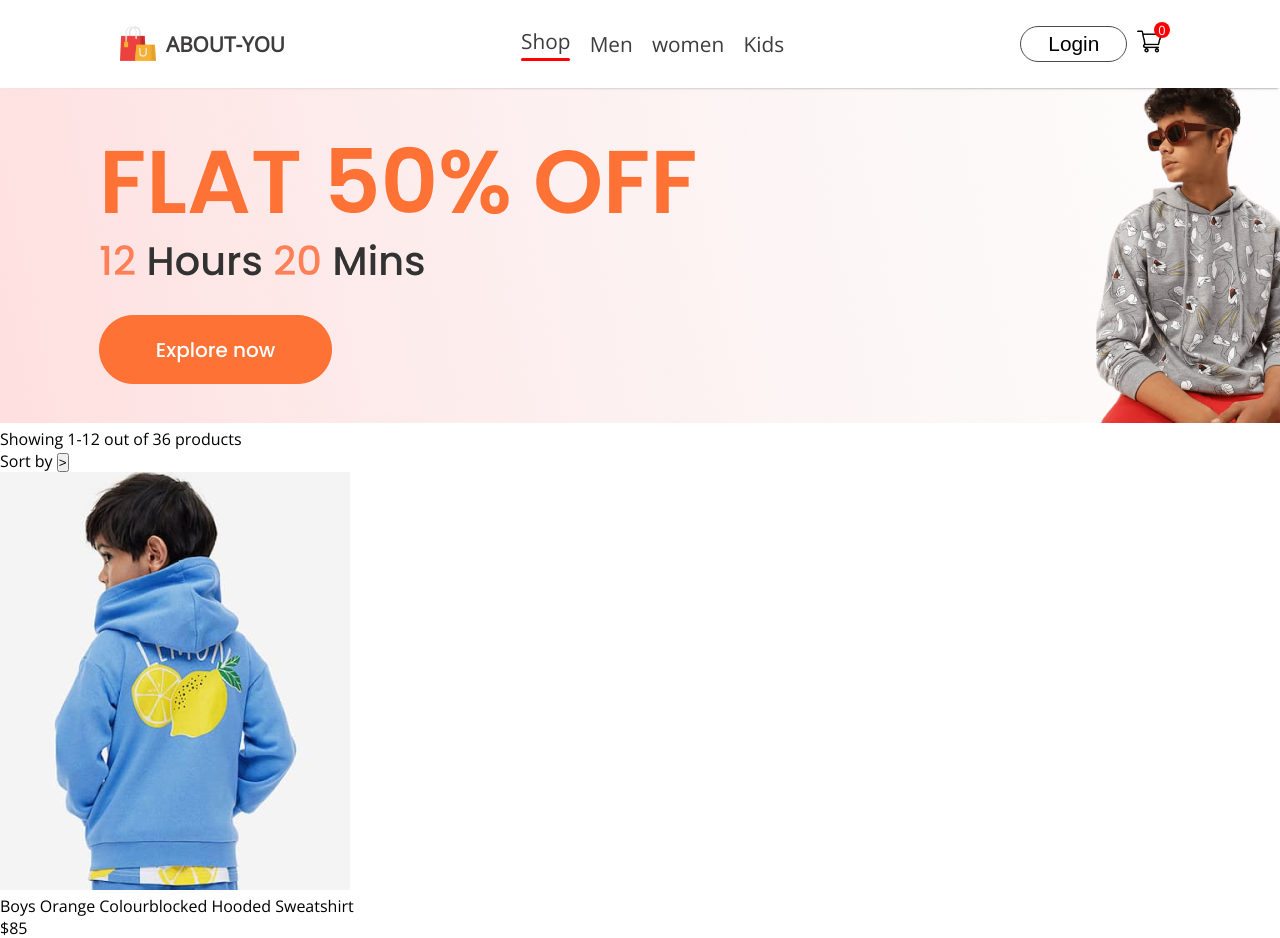
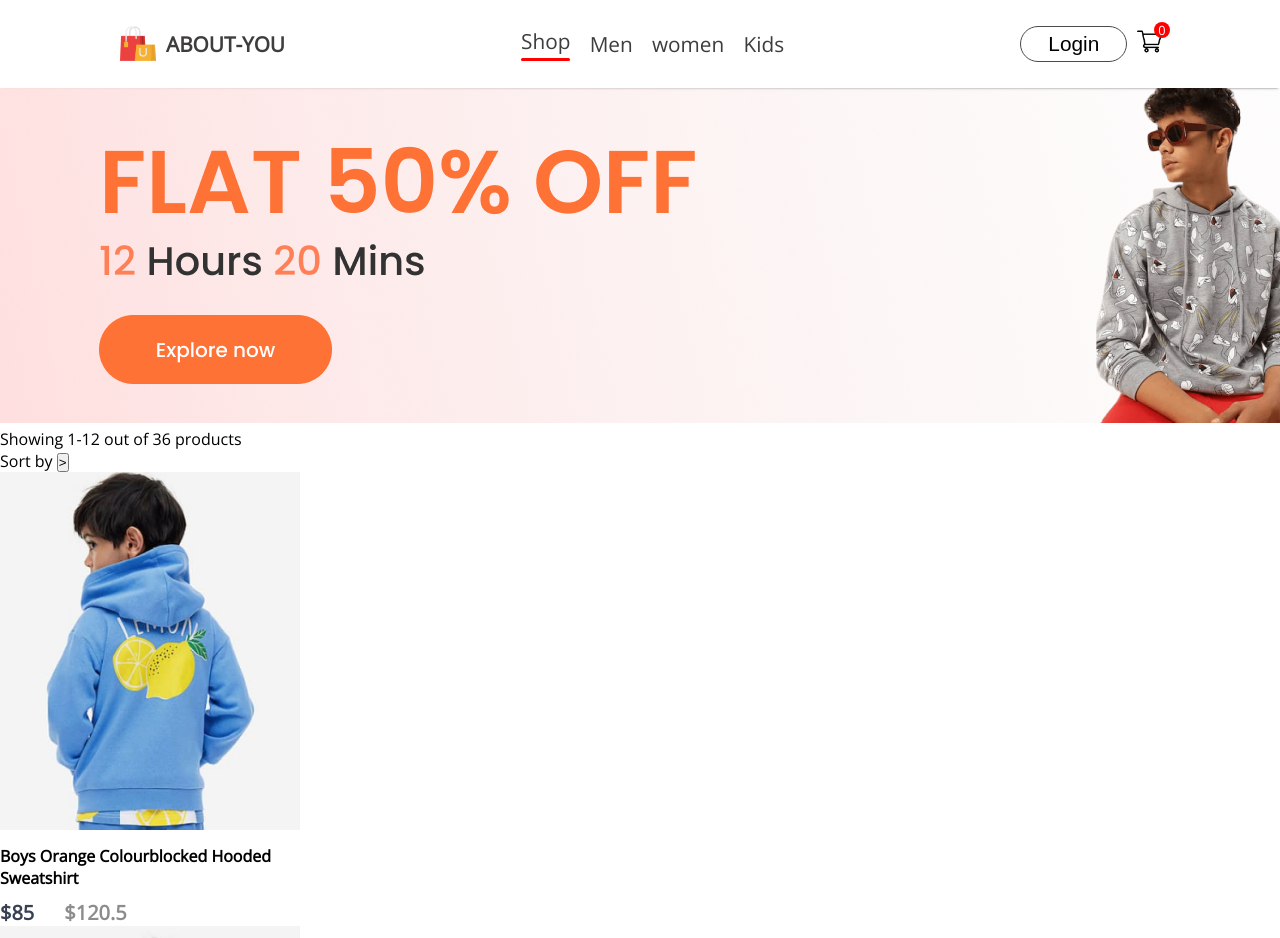
Before and after one commit to Mehran-Banbersta/ecomerce-react-app, a React (Create React App) app: page /kids in a window 1280 px wide. Shown: the top 938 px of the page. Built offline with nearby package versions, Linux system fonts and the light colour scheme.

Commit message:
changed css styles

```diff
--- a/src/Components/Item/Item.css
+++ b/src/Components/Item/Item.css
@@ -1,29 +1,35 @@
-.item {
-  width: 400px;
+.item-container {
+  width: 300px;
+  cursor: pointer;
 }
 
-.item p {
-  margin: 5px 0;
+.item-container img {
+  width: 100%;
 }
 
-.item-price {
+.item-container p {
+  margin: 10px 0;
+  font-weight: 600;
+}
+
+.item-container-price {
   display: flex;
   gap: 30px;
 }
 
-.item-price-new {
-color: #374151;
-font-size: 20px;
-font-weight: 700;
+.item-container-price-new {
+  color: #374151;
+  font-size: 20px;
+  font-weight: 700;
 }
 
-.item-price-old {
+.item-container-price-old {
   color: #8c8c8c;
   font-size: 20px;
   font-weight: 800;
 }
 
-.item:hover {
+.item-container:hover {
   transform: scale(1.08);
   transition: 0.5s;
 }
```
